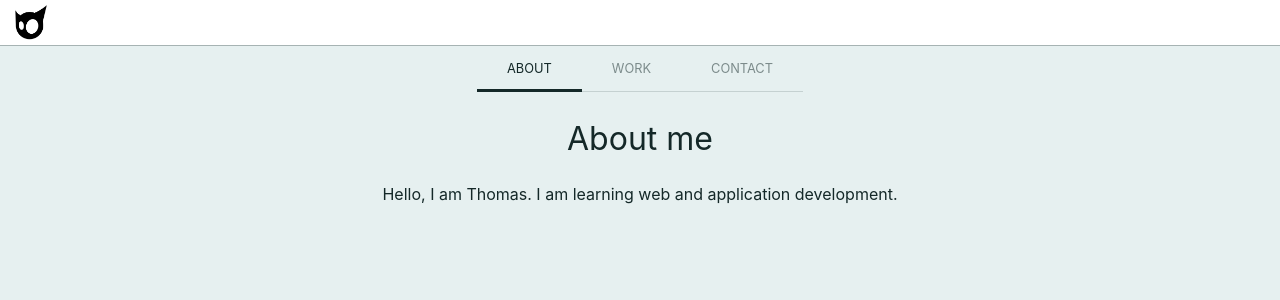
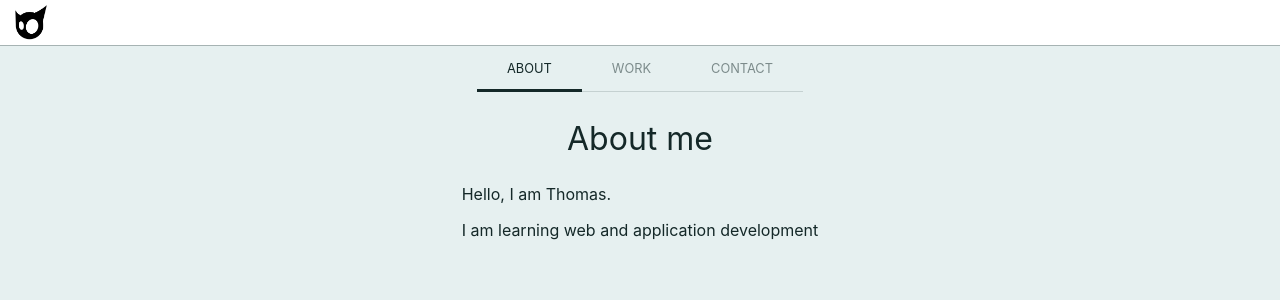
Before and after one commit to gnomeWarthas/Presente, a React (Create React App) app: page / in a window 1280 px wide. Shown: the top 300 px of the page. Built offline with nearby package versions, Linux system fonts and the light colour scheme.

Commit message:
change: quick update and creation of "about" comp

```diff
--- a/src/App.js
+++ b/src/App.js
@@ -12,7 +12,7 @@ class App extends React.Component {
           id:'about',
           number:1,
           title:'About me',
-          content:"Hello, I am Thomas. I am learning web and application development."
+          content:<About />
         },
         {
           id:'work',
@@ -128,5 +128,13 @@ const Card = (props) => {
     </div>
   )
 }
+const About = (props) => {
+  return(
+    <div id="about">
+      <p>Hello, I am Thomas.</p>
+      <p>I am learning web and application development</p>
+    </div>
+  )
+}
 
 export default App;
```
